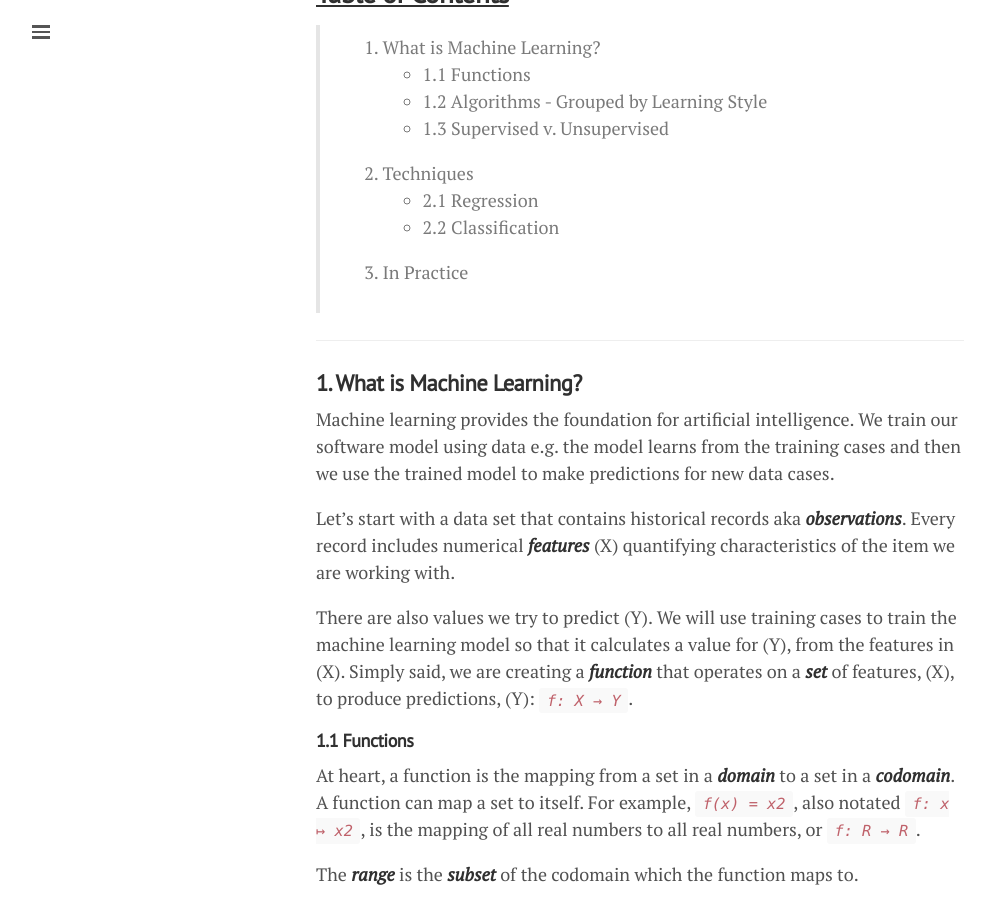
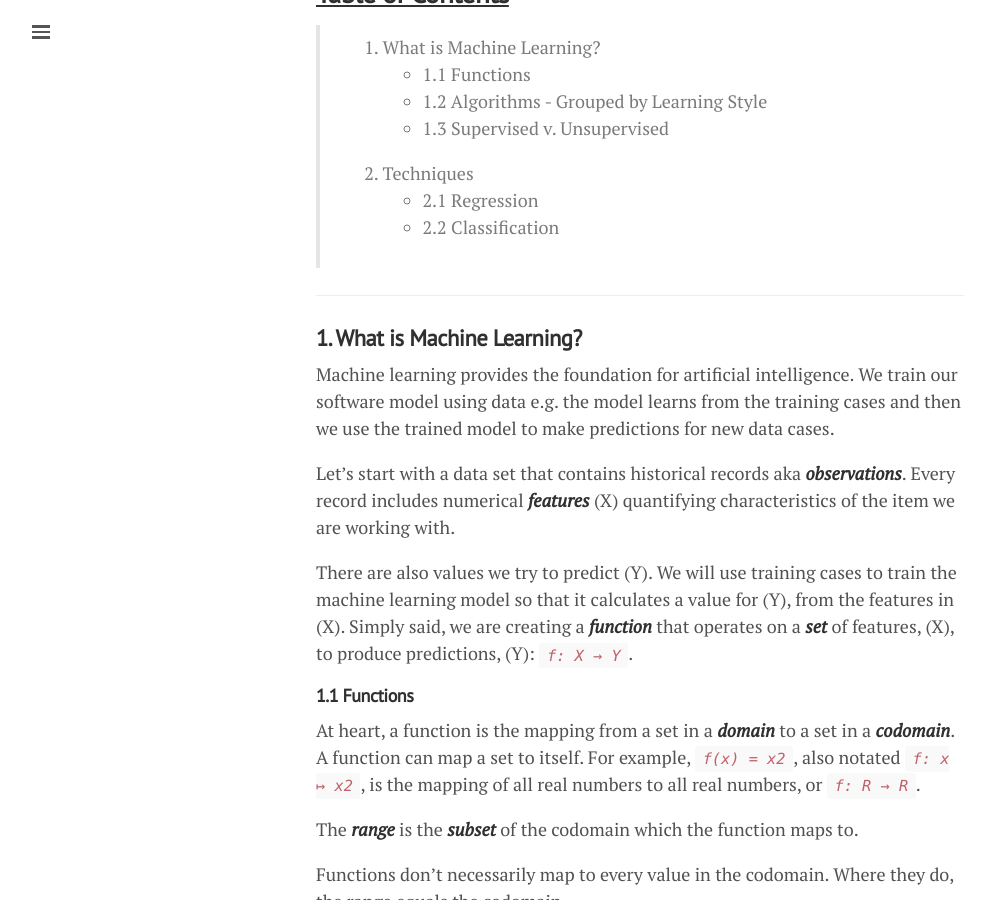
Before and after one commit to lgeurts/lgeurts.github.io, a Jekyll site: the page built from _posts/2018-06-29-artificial-intelligence-basics.md, in a window 1280 px wide and 900 px high, scrolled down 666 px. Shown: the whole window, without its empty margins (0-991 px from the left). Built offline with Jekyll 4.4.1, drawn with Linux system fonts in a browser that asks for light colours; nearby versions of some CDN libraries.

Commit message:
Update 2018-06-29-artificial-intelligence-basics.md

```diff
--- a/_posts/2018-06-29-artificial-intelligence-basics.md
+++ b/_posts/2018-06-29-artificial-intelligence-basics.md
@@ -29,7 +29,6 @@ The raw notes are ***open sourced*** - should you encounter errors, have a bette
 > 2. Techniques
 > * 2.1 Regression
 > * 2.2 Classification
-> 9. In Practice
 
 ------------------------------------------------------------------------------
 
```
